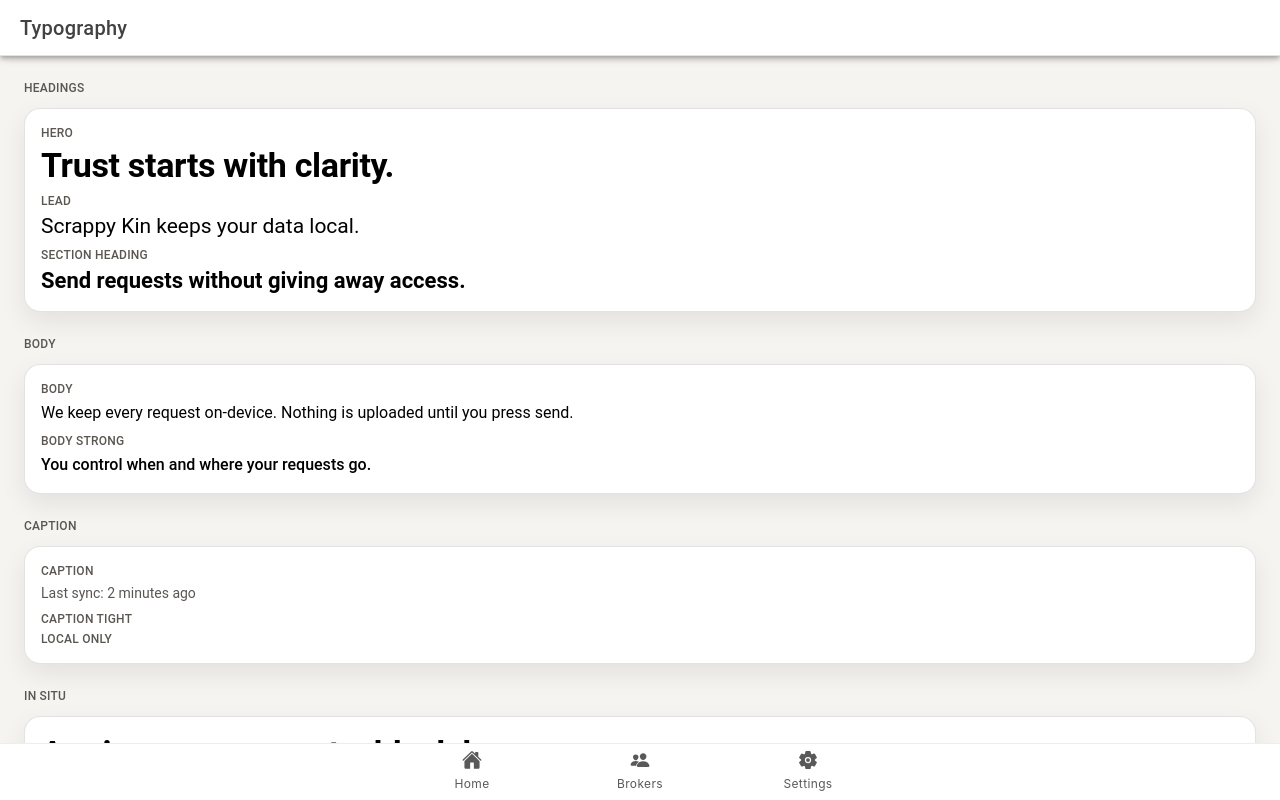
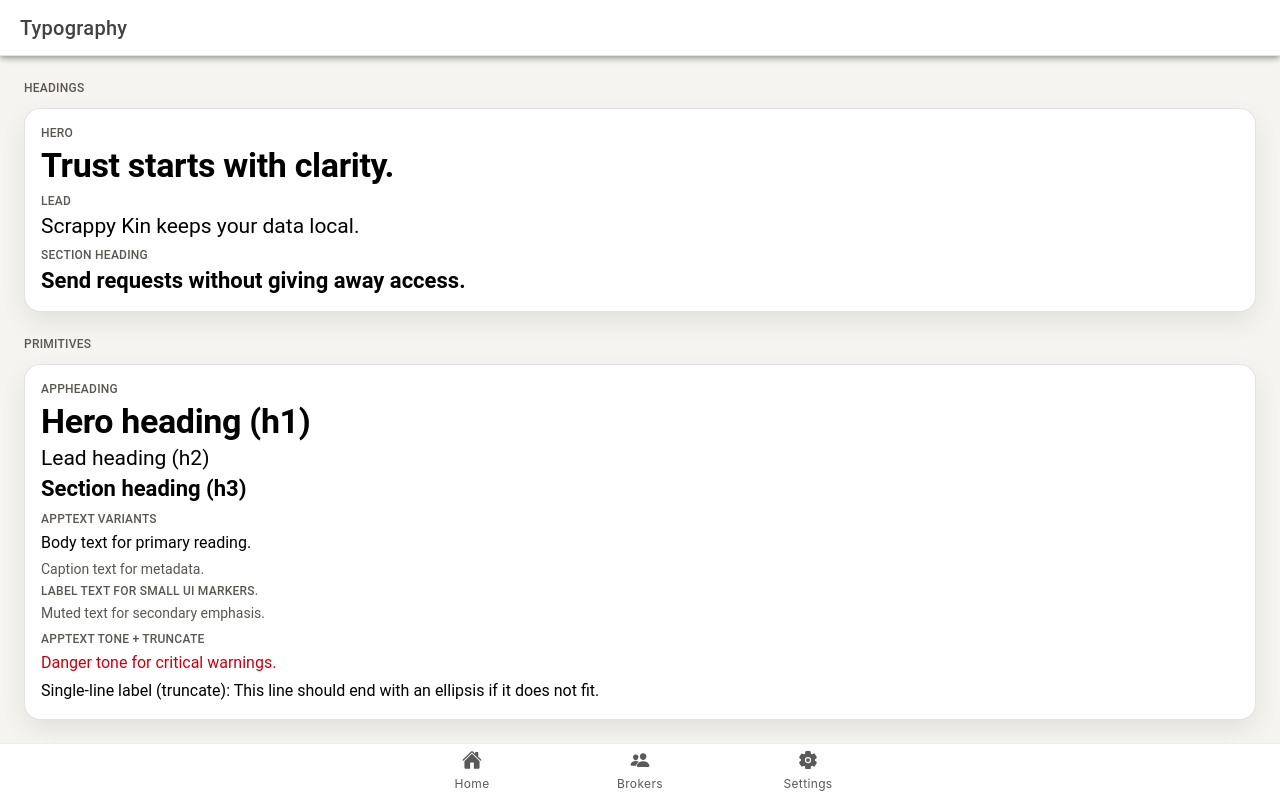
Before and after one commit to Scrappy-Kin/scrappy-kin-ios, a React app in the folder app/: page /ui-harness/typography in a window 1280 px wide. Built offline with nearby package versions, Linux system fonts and the light colour scheme; the HTML template or start-up script is replaced by a standard one.

Commit message:
feat: add typography primitives

```diff
--- a/app/src/ui/harness/HarnessHome.tsx
+++ b/app/src/ui/harness/HarnessHome.tsx
@@ -10,20 +10,20 @@
           <IonTitle>UI Harness</IonTitle>
         </IonToolbar>
       </IonHeader>
-      <IonContent className="harness-content">
-        <div className="harness-shell">
-          <section className="harness-header">
+      <IonContent className="app-content">
+        <div className="app-shell">
+          <section className="app-section-header">
             <div className="type-lead">Scrappy Kin UI System</div>
             <div className="type-body">
               Explore tokens in isolation before applying primitives.
             </div>
           </section>
 
-          <section className="harness-card harness-nav">
-            <Link className="harness-link" to="/ui-harness/typography">
+          <section className="app-card app-nav">
+            <Link className="app-link" to="/ui-harness/typography">
               Typography
             </Link>
-            <Link className="harness-link" to="/ui-harness/surfaces">
+            <Link className="app-link" to="/ui-harness/surfaces">
               Surfaces
             </Link>
           </section>
--- a/app/src/ui/harness/Surfaces.tsx
+++ b/app/src/ui/harness/Surfaces.tsx
@@ -9,11 +9,11 @@
           <IonTitle>Surfaces</IonTitle>
         </IonToolbar>
       </IonHeader>
-      <IonContent className="harness-content">
-        <div className="harness-shell">
-          <section className="harness-section">
+      <IonContent className="app-content">
+        <div className="app-shell">
+          <section className="app-section">
             <div className="type-caption-tight">Backgrounds</div>
-            <div className="harness-card surface-grid">
+            <div className="app-card surface-grid">
               <div className="surface-row surface-row--backgrounds">
                 <div className="surface-swatch surface-swatch--app surface-swatch--span-two">
                   <div className="type-body-strong">App background</div>
@@ -31,9 +31,9 @@
             </div>
           </section>
 
-          <section className="harness-section">
+          <section className="app-section">
             <div className="type-caption-tight">Ink</div>
-            <div className="harness-card surface-grid">
+            <div className="app-card surface-grid">
               <div className="surface-row">
                 <div className="surface-swatch surface-swatch--surface-1">
                   <div className="type-body-strong">Ink</div>
@@ -50,9 +50,9 @@
             </div>
           </section>
 
-          <section className="harness-section">
+          <section className="app-section">
             <div className="type-caption-tight">Borders</div>
-            <div className="harness-card surface-grid">
+            <div className="app-card surface-grid">
               <div className="surface-row">
                 <div className="surface-swatch surface-swatch--surface-1">
                   <div className="type-body-strong">Border 1</div>
@@ -66,9 +66,9 @@
             </div>
           </section>
 
-          <section className="harness-section">
+          <section className="app-section">
             <div className="type-caption-tight">Elevation</div>
-            <div className="harness-card surface-grid">
+            <div className="app-card surface-grid">
               <div className="surface-row">
                 <div className="surface-swatch surface-swatch--elevated">
                   <div className="type-body-strong">Elevation</div>
--- a/app/src/ui/harness/Typography.tsx
+++ b/app/src/ui/harness/Typography.tsx
@@ -1,4 +1,6 @@
 import { IonContent, IonHeader, IonPage, IonTitle, IonToolbar } from '@ionic/react'
+import AppHeading from '../primitives/AppHeading'
+import AppText from '../primitives/AppText'
 import './harness.css'
 
 export default function Typography() {
@@ -9,11 +11,11 @@
           <IonTitle>Typography</IonTitle>
         </IonToolbar>
       </IonHeader>
-      <IonContent className="harness-content">
-        <div className="harness-shell">
-          <section className="harness-section">
+      <IonContent className="app-content">
+        <div className="app-shell">
+          <section className="app-section">
             <div className="type-caption-tight">Headings</div>
-            <div className="harness-card type-stack">
+            <div className="app-card type-stack">
               <div className="type-row">
                 <div className="type-caption-tight">Hero</div>
                 <div className="type-hero">Trust starts with clarity.</div>
@@ -29,9 +31,38 @@
             </div>
           </section>
 
-          <section className="harness-section">
+          <section className="app-section">
+            <div className="type-caption-tight">Primitives</div>
+            <div className="app-card type-stack">
+              <div className="type-row">
+                <div className="type-caption-tight">AppHeading</div>
+                <AppHeading variant="h1">Hero heading (h1)</AppHeading>
+                <AppHeading variant="h2">Lead heading (h2)</AppHeading>
+                <AppHeading variant="h3">Section heading (h3)</AppHeading>
+              </div>
+              <div className="type-row">
+                <div className="type-caption-tight">AppText variants</div>
+                <AppText variant="body">Body text for primary reading.</AppText>
+                <AppText variant="caption">Caption text for metadata.</AppText>
+                <AppText variant="label">Label text for small UI markers.</AppText>
+                <AppText variant="muted" tone="muted">
+                  Muted text for secondary emphasis.
+                </AppText>
+              </div>
+              <div className="type-row">
+                <div className="type-caption-tight">AppText tone + truncate</div>
+                <AppText tone="danger">Danger tone for critical warnings.</AppText>
+                <AppText truncate>
+                  Single-line label (truncate): This line should end with an ellipsis if
+                  it does not fit.
+                </AppText>
+              </div>
+            </div>
+          </section>
+
+          <section className="app-section">
             <div className="type-caption-tight">Body</div>
-            <div className="harness-card type-stack">
+            <div className="app-card type-stack">
               <div className="type-row">
                 <div className="type-caption-tight">Body</div>
                 <div className="type-body">
@@ -47,9 +78,9 @@
             </div>
           </section>
 
-          <section className="harness-section">
+          <section className="app-section">
             <div className="type-caption-tight">Caption</div>
-            <div className="harness-card type-stack">
+            <div className="app-card type-stack">
               <div className="type-row">
                 <div className="type-caption-tight">Caption</div>
                 <div className="type-caption">Last sync: 2 minutes ago</div>
@@ -61,9 +92,9 @@
             </div>
           </section>
 
-          <section className="harness-section">
+          <section className="app-section">
             <div className="type-caption-tight">In Situ</div>
-            <div className="harness-card type-stack">
+            <div className="app-card type-stack">
               <div className="type-hero">A privacy co-op, not a black box.</div>
               <div className="type-lead">Auditability over automation.</div>
               <div className="type-body">
--- a/app/src/ui/harness/harness.css
+++ b/app/src/ui/harness/harness.css
@@ -1,45 +1,62 @@
-.harness-content {
+.app-content {
   --background: var(--app-background);
+  width: 100%;
 }
 
-.harness-shell {
+.app-shell {
   display: grid;
   gap: var(--space-6);
   padding: var(--space-6);
+  width: 100%;
+  max-width: 100%;
 }
 
-.harness-header {
+.app-shell,
+.app-shell * {
+  box-sizing: border-box;
+}
+
+.app-section-header {
   display: grid;
   gap: var(--space-2);
 }
 
-.harness-nav {
+.app-nav {
   display: grid;
   gap: var(--space-3);
 }
 
-.harness-card {
+.app-card {
   background: var(--surface-1);
   border: 1px solid var(--border-1);
   border-radius: var(--radius-2);
   padding: var(--space-4);
   box-shadow: var(--shadow-1);
+  max-width: 100%;
+  min-width: 0;
 }
 
-.harness-section {
+.app-section {
   display: grid;
   gap: var(--space-3);
+  width: 100%;
+  max-width: 100%;
+  min-width: 0;
 }
 
 .type-stack {
   display: grid;
   gap: var(--space-2);
+  min-width: 0;
+  max-width: 100%;
 }
 
 .type-row {
   display: flex;
   flex-direction: column;
   gap: var(--space-1);
+  min-width: 0;
+  max-width: 100%;
 }
 
 .type-lead + .type-body {
@@ -62,11 +79,11 @@
 .surface-row {
   display: grid;
   gap: var(--space-2);
-  grid-template-columns: repeat(auto-fit, minmax(140px, 1fr));
+  grid-template-columns: repeat(auto-fit, minmax(0, 1fr));
 }
 
 .surface-row--backgrounds {
-  grid-template-columns: repeat(2, minmax(140px, 1fr));
+  grid-template-columns: repeat(2, minmax(0, 1fr));
 }
 
 .surface-swatch--span-two {
@@ -82,6 +99,7 @@
   flex-direction: column;
   justify-content: space-between;
   background: var(--surface-1);
+  max-width: 100%;
 }
 
 .surface-swatch--app {
@@ -103,7 +121,7 @@
 }
 
 
-.harness-link {
+.app-link {
   color: var(--brand-1);
   text-decoration: none;
   font-weight: var(--font-weight-medium);
--- /dev/null
+++ b/app/src/ui/primitives/AppHeading.tsx
@@ -0,0 +1,20 @@
+import type { ReactNode } from 'react'
+import './typography.css'
+
+type HeadingVariant = 'h1' | 'h2' | 'h3'
+
+type AppHeadingProps = {
+  variant: HeadingVariant
+  children: ReactNode
+}
+
+const headingClassMap: Record<HeadingVariant, string> = {
+  h1: 'type-hero',
+  h2: 'type-lead',
+  h3: 'type-section-heading',
+}
+
+export default function AppHeading({ variant, children }: AppHeadingProps) {
+  const Tag = variant
+  return <Tag className={`app-heading ${headingClassMap[variant]}`}>{children}</Tag>
+}
--- /dev/null
+++ b/app/src/ui/primitives/AppText.tsx
@@ -0,0 +1,48 @@
+import { IonText } from '@ionic/react'
+import type { ReactNode } from 'react'
+import './typography.css'
+
+type TextVariant = 'body' | 'caption' | 'label' | 'muted'
+type TextTone = 'default' | 'muted' | 'danger'
+
+type AppTextProps = {
+  variant?: TextVariant
+  tone?: TextTone
+  truncate?: boolean
+  children: ReactNode
+}
+
+const variantClassMap: Record<TextVariant, string> = {
+  body: 'type-body',
+  caption: 'type-caption',
+  label: 'type-caption-tight',
+  muted: 'type-caption',
+}
+
+const toneClassMap: Record<TextTone, string | null> = {
+  default: null,
+  muted: 'app-text--muted',
+  danger: 'app-text--danger',
+}
+
+export default function AppText({
+  variant = 'body',
+  tone = 'default',
+  truncate = false,
+  children,
+}: AppTextProps) {
+  const classes = [
+    'app-text',
+    variantClassMap[variant],
+    toneClassMap[tone],
+    truncate ? 'app-text--truncate' : null,
+  ]
+    .filter(Boolean)
+    .join(' ')
+
+  return (
+    <IonText className={classes}>
+      <span className="app-text__content">{children}</span>
+    </IonText>
+  )
+}
--- /dev/null
+++ b/app/src/ui/primitives/typography.css
@@ -0,0 +1,32 @@
+.app-text {
+  display: block;
+  margin: 0;
+  min-width: 0;
+  max-width: 100%;
+  width: 100%;
+}
+
+.app-heading {
+  margin: 0;
+}
+
+.app-text__content {
+  display: block;
+  min-width: 0;
+  max-width: 100%;
+  width: 100%;
+}
+
+.app-text--truncate .app-text__content {
+  overflow: hidden;
+  text-overflow: ellipsis;
+  white-space: nowrap;
+}
+
+.app-text--muted {
+  color: var(--text-2);
+}
+
+.app-text--danger {
+  color: var(--ion-color-danger);
+}
```
